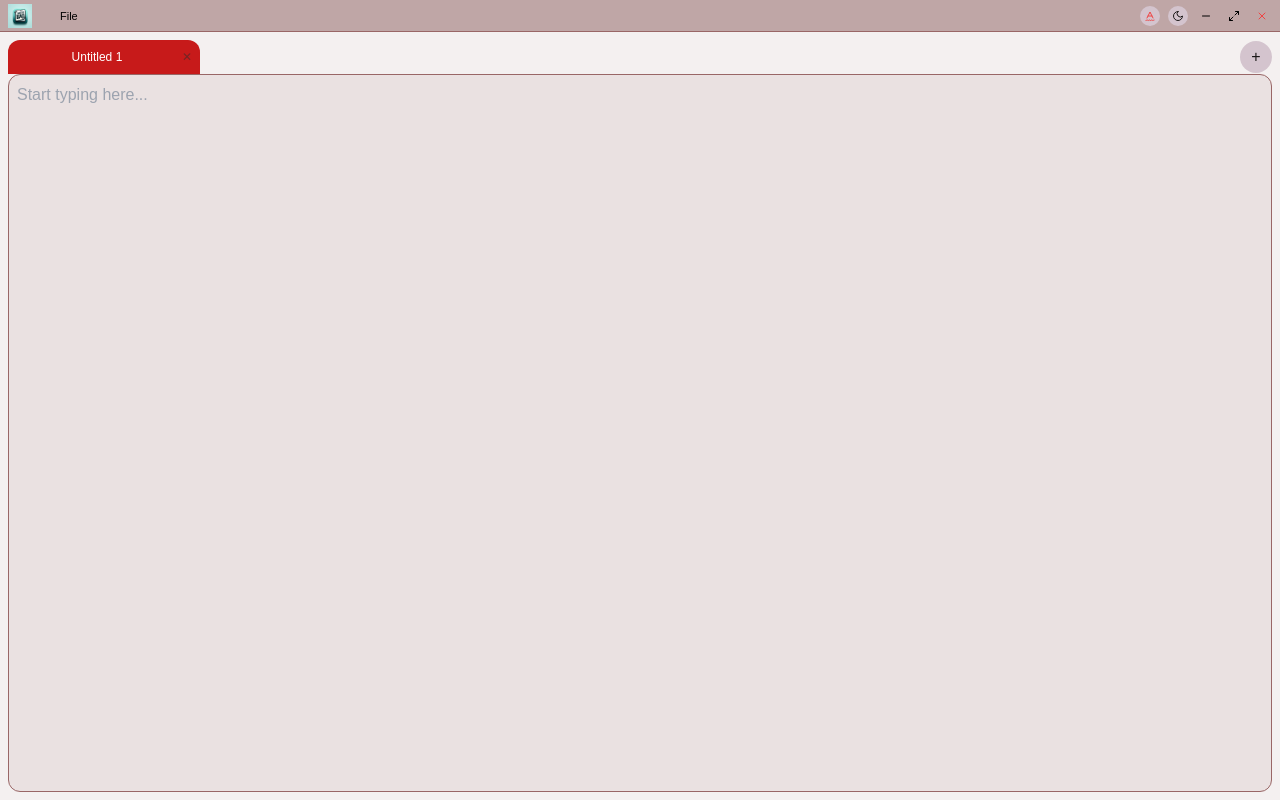
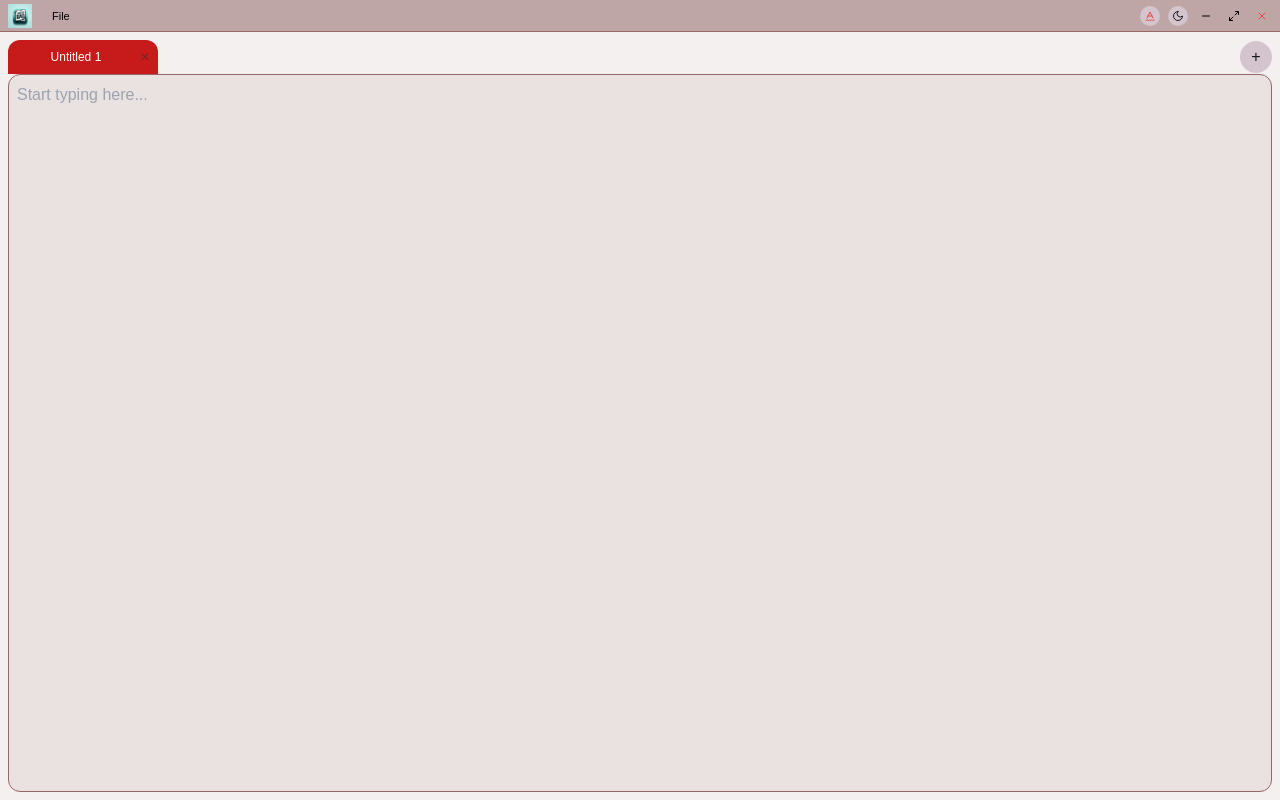
Before and after one commit to Nojyto/notebad, a React (Vite) app: page /editor in a window 1280 px wide. Built offline with nearby package versions, Linux system fonts and the light colour scheme; a web font is replaced by a local one.

Commit message:
Refactor AppMenu and SpellCheckToggleButton for improved styling; update CSS for better layout and hover effects

```diff
--- a/src/components/AppMenu.tsx
+++ b/src/components/AppMenu.tsx
@@ -31,12 +31,9 @@ const AppMenu = ({ handleMenuClick, onToggleSpellCheck }: AppMenuProps) => {
 
   return (
     <div className="flex items-center justify-between px-2 py-1 bg-secondary text-secondary-foreground border-b border-border h-8 draggable">
-      <div className="flex items-center space-x-4">
-        <div className="undraggable">
-          <img src="/desktop-icon.png" alt="App Logo" className="w-6 h-6" draggable="false" />
-        </div>
-
-        <div className="flex space-x-2 undraggable">
+      <div className="flex items-center space-x-2 undraggable">
+        <img src="/desktop-icon.png" alt="App Logo" className="w-6 h-6" draggable="false" />
+        <div className="flex space-x-2">
           {['File'].map((menu) => (
             <div
               key={menu}
@@ -44,20 +41,20 @@ const AppMenu = ({ handleMenuClick, onToggleSpellCheck }: AppMenuProps) => {
               onMouseEnter={() => handleMenuHover(menu)}
               onMouseLeave={handleMenuLeave}
             >
-              <button className="text-[11px] font-medium hover:bg-accent rounded px-3 py-1">
+              <button className="text-[11px] font-medium hover:bg-accent rounded-md px-3 py-1">
                 {menu}
               </button>
               {activeMenu === menu && (
                 <div className="absolute top-full left-0 bg-secondary text-secondary-foreground rounded shadow-lg z-50 w-40 pointer-events-auto">
                   {menu === 'File' && (
                     <ul className="py-1 text-sm">
-                      <li onClick={() => handleMenuClick('New File')}>New File</li>
-                      <li onClick={() => handleMenuClick('Open File')}>Open File</li>
-                      <li onClick={() => handleMenuClick('Save File')}>Save File</li>
-                      <li onClick={() => handleMenuClick('Save File As')}>Save File As..</li>
+                      <li onClick={() => handleMenuClick('New File')} className="px-4 py-1 hover:bg-accent cursor-pointer">New File</li>
+                      <li onClick={() => handleMenuClick('Open File')} className="px-4 py-1 hover:bg-accent cursor-pointer">Open File</li>
+                      <li onClick={() => handleMenuClick('Save File')} className="px-4 py-1 hover:bg-accent cursor-pointer">Save File</li>
+                      <li onClick={() => handleMenuClick('Save File As')} className="px-4 py-1 hover:bg-accent cursor-pointer">Save File As..</li>
 
                       <hr className="border-muted my-1" />
-                      <li onClick={() => handleMenuClick('Close Tab')}>Close Tab</li>
+                      <li onClick={() => handleMenuClick('Close Tab')} className="px-4 py-1 hover:bg-accent cursor-pointer">Close Tab</li>
                     </ul>
                   )}
                 </div>
--- a/src/components/SpellCheckToggleButton.tsx
+++ b/src/components/SpellCheckToggleButton.tsx
@@ -24,11 +24,7 @@ const SpellCheckToggleButton = ({ size = 'default', onToggleSpellCheck }: SpellC
       aria-label="Toggle Spellcheck"
       title={`Spellcheck ${spellCheckEnabled ? 'enabled' : 'disabled'}`}
     >
-      {spellCheckEnabled ? (
-        <SpellCheck2 className="w-full h-full text-green-500" />
-      ) : (
-        <SpellCheck2 className="w-full h-full text-red-500" />
-      )}
+      <SpellCheck2 className={`w-full h-full ${spellCheckEnabled ? 'text-green-500' : 'text-red-500'}`} />
     </button>
   );
 };
--- a/src/index.css
+++ b/src/index.css
@@ -55,16 +55,24 @@
   h1, h2, h3, h4, h5 {
     @apply font-heading;
   }
-  li {
-    @apply px-4;
-    @apply py-1;
-    @apply hover:bg-accent;
-    @apply cursor-pointer;
+  a {
+    @apply text-primary;
   }
-
-  .tab_width {
-    width: 15dvw;
-    min-width: 100px;
+  a:hover {
+    @apply text-primary-foreground;
+  }
+  p {
+    @apply text-foreground;
+  }
+  input, textarea {
+    @apply bg-input;
+    @apply text-foreground;
+    @apply border;
+    @apply dark:border;
+    @apply rounded-lg;
+  }
+  input:focus, textarea:focus {
+    @apply ring;
   }
 
   ::-webkit-scrollbar {
@@ -91,3 +99,9 @@
 .undraggable {
   -webkit-app-region: no-drag !important;
 }
+
+.tab-width {
+  width: 15dvw;
+  min-width: 100px;
+  max-width: 150px;
+}
--- a/src/pages/Editor.tsx
+++ b/src/pages/Editor.tsx
@@ -170,7 +170,7 @@ const EditorPage = () => {
                 <Tab
                   key={tab.id}
                   className={({ selected }) =>
-                    `flex-shrink-0 tab_width px-2 py-2 text-sm rounded-t ${
+                    `flex-shrink-0 tab-width px-2 py-2 text-sm rounded-t ${
                       selected ? 'bg-primary text-primary-foreground' : 'bg-secondary text-secondary-foreground'
                     }`
                   }
```
